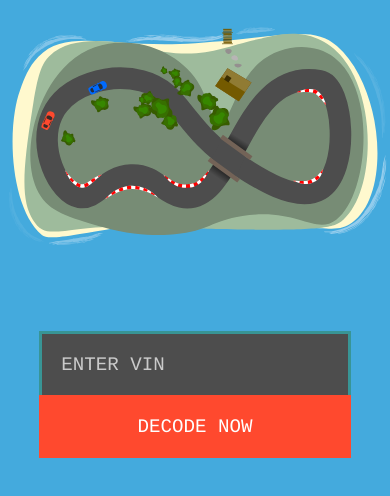
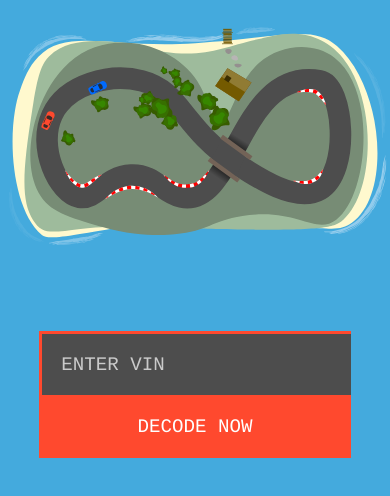
Before and after one commit to techie448/vin-decoder, a website: page index.html in a window 390 px wide. Shown: the part 144-640 px from the top of the page. Drawn offline with nearby package versions, Linux system fonts and the light colour scheme.

Commit message:
fix mobile border (input box)

```diff
--- a/styles.css
+++ b/styles.css
@@ -219,7 +219,6 @@ a {
         grid-template-rows: 1fr 1fr;
     }
     #VIN{
-        border: 0.2rem solid #389595;
         border-bottom: 0;
     }
 
```
